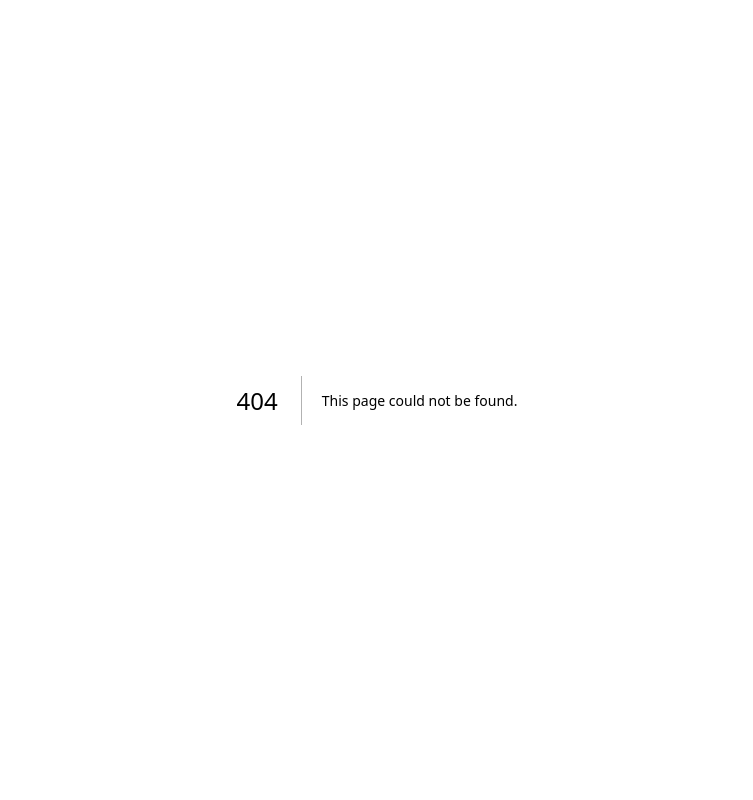
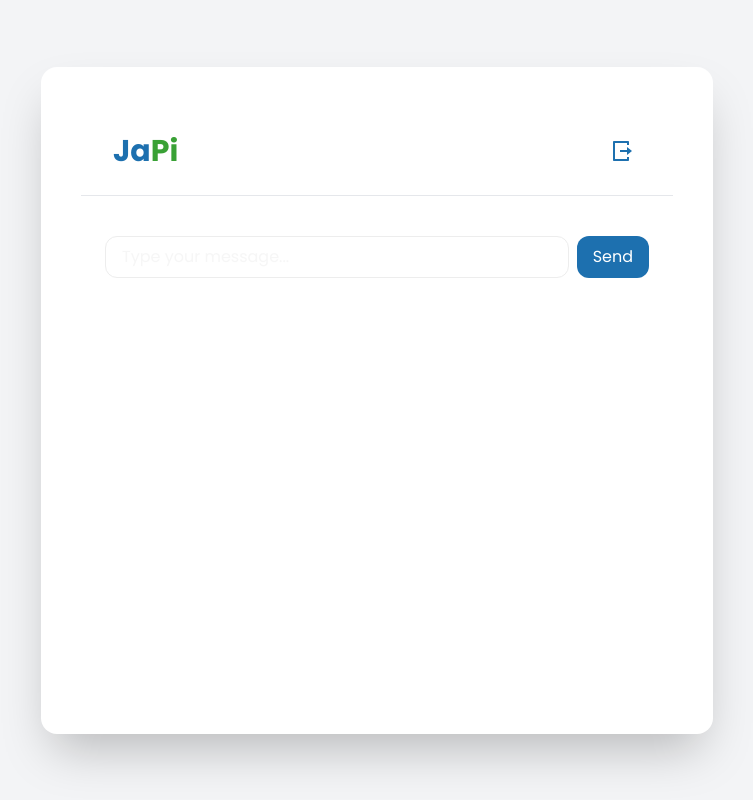
Before and after one commit to raxelf/AITutor, a Next.js app in the folder client/: page /onboarding in a window 1280 px wide. Before the commit this address had no page. Shown: the whole page, without its empty margins (263-1016 px from the left). Built offline with nearby package versions, Linux system fonts and the light colour scheme.

Commit message:
feat: user now can logout

```diff
--- /dev/null
+++ b/client/app/onboarding/page.tsx
@@ -0,0 +1,29 @@
+import ChatBox from "@/components/ChatBox";
+import LogoutButton from "@/components/LogoutButton";
+
+const OnboardingPage = () => {
+  return (
+    // container
+    <main className="w-full min-h-screen bg-gray-100 flex items-center justify-center p-6">
+      <div className="w-full max-w-2xl mx-auto shadow-2xl rounded-2xl bg-white p-0 md:p-10">
+        {/* Header */}
+        <div className="w-full flex items-center justify-between px-8 py-6 border-b border-gray-200 bg-white/60 rounded-t-2xl">
+          <div className="font-bold text-3xl">
+            <span className="text-primary">Ja</span>
+            <span className="text-secondary">Pi</span>
+          </div>
+
+          {/* logout */}
+          <LogoutButton />
+        </div>
+
+        {/* body */}
+        <div className="p-6 bg-white rounded-b-2xl">
+          <ChatBox />
+        </div>
+      </div>
+    </main>
+  );
+};
+
+export default OnboardingPage;
--- /dev/null
+++ b/client/components/ChatBox.tsx
@@ -0,0 +1,24 @@
+"use client";
+
+const ChatBox = () => {
+  return (
+    <div className="flex flex-col h-[450px] max-h-[500px]">
+      {/* Chat bubbles */}
+
+
+      {/* Chat input */}
+      <div className="flex gap-2 mt-4">
+        <input
+          type="text"
+          className="flex-1 border rounded-xl px-4 py-2 focus:outline-none"
+          placeholder="Type your message..."
+        />
+        <button className="bg-primary text-white px-4 py-2 rounded-xl hover:bg-primary/75 cursor-pointer">
+          Send
+        </button>
+      </div>
+    </div>
+  );
+};
+
+export default ChatBox;
--- /dev/null
+++ b/client/components/LogoutButton.tsx
@@ -0,0 +1,33 @@
+import { cookies } from "next/headers";
+import { redirect } from "next/navigation";
+
+const LogoutButton = () => {
+  const doLogout = async () => {
+    "use server";
+    const cookieStorage = await cookies();
+
+    cookieStorage.delete("token");
+
+    redirect("/login");
+  };
+
+  return (
+    <form
+      action={doLogout}
+      className="flex items-center cursor-pointer hover:bg-gray-100 p-2 rounded-full transition"
+    >
+      <button type="submit" className="flex items-center cursor-pointer">
+        <svg
+          xmlns="http://www.w3.org/2000/svg"
+          viewBox="0 0 24 24"
+          fill="currentColor"
+          className="w-6 h-6 text-primary"
+        >
+          <path d="M5 22C4.44772 22 4 21.5523 4 21V3C4 2.44772 4.44772 2 5 2H19C19.5523 2 20 2.44772 20 3V6H18V4H6V20H18V18H20V21C20 21.5523 19.5523 22 19 22H5ZM18 16V13H11V11H18V8L23 12L18 16Z"></path>
+        </svg>
+      </button>
+    </form>
+  );
+};
+
+export default LogoutButton;
```
